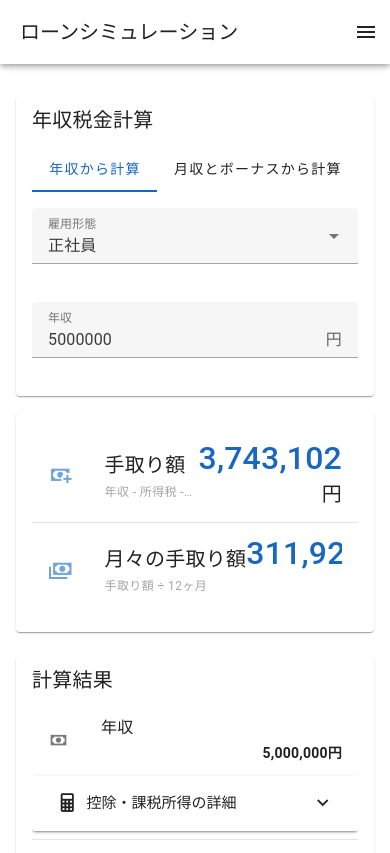
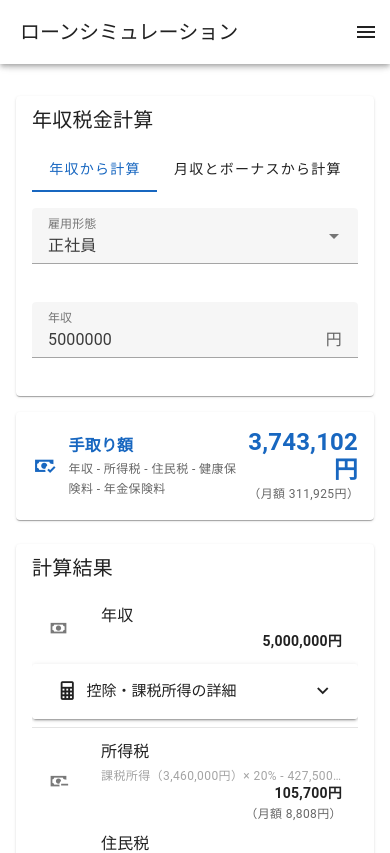
Before and after one commit to ateliee/loan-simulation, a Nuxt app in the folder nuxt/: page /tax-calculator in a window 390 px wide. Shown: the top 853 px of the page. Built offline with nearby package versions, Linux system fonts and the light colour scheme.

Commit message:
fix: layout

```diff
--- a/nuxt/components/tax-calculator/Result.vue
+++ b/nuxt/components/tax-calculator/Result.vue
@@ -265,6 +265,7 @@ const getPensionDescription = (): string => {
 
 .v-list-item-subtitle {
   min-width: 150px;
+  word-break: break-word;
 }
 
 .v-list-item-title {
@@ -276,4 +277,19 @@ const getPensionDescription = (): string => {
   font-size: 1.25rem !important;
   font-weight: 500 !important;
 }
+
+@media (max-width: 600px) {
+  .v-list-item {
+    padding: 8px 12px;
+  }
+
+  .v-list-item-subtitle {
+    min-width: 120px;
+    font-size: 0.75rem;
+  }
+
+  .text-h6 {
+    font-size: 1.1rem !important;
+  }
+}
 </style>
--- a/nuxt/components/tax-calculator/TakeHomePay.vue
+++ b/nuxt/components/tax-calculator/TakeHomePay.vue
@@ -1,45 +1,19 @@
 <template>
-  <v-card class="mt-4 take-home-pay-card">
+  <v-card class="mt-4">
     <v-card-text>
-      <v-list>
-        <v-list-item>
-          <template #prepend>
-            <v-icon color="primary" size="large">mdi-cash-plus</v-icon>
-          </template>
-          <div class="d-flex align-center justify-space-between w-100">
-            <div>
-              <v-list-item-title class="text-h6 mb-1">手取り額</v-list-item-title>
-              <v-list-item-subtitle class="text-caption text-medium-emphasis">
-                年収 - 所得税 - 住民税 - 健康保険料 - 厚生年金保険料
-              </v-list-item-subtitle>
-            </div>
-            <div class="text-right">
-              <span class="text-h4">{{ formatNumber(takeHomePay) }}</span>
-              <span class="text-h6">円</span>
-            </div>
+      <div class="d-flex align-center">
+        <v-icon color="primary" size="large" class="mr-3">mdi-cash-check</v-icon>
+        <div class="flex-grow-1">
+          <div class="text-h6 font-weight-bold text-primary">手取り額</div>
+          <div class="text-caption text-medium-emphasis">
+            年収 - 所得税 - 住民税 - 健康保険料 - 年金保険料
           </div>
-        </v-list-item>
-
-        <v-divider class="my-2" />
-
-        <v-list-item>
-          <template #prepend>
-            <v-icon color="primary" size="large">mdi-cash-multiple</v-icon>
-          </template>
-          <div class="d-flex align-center justify-space-between w-100">
-            <div>
-              <v-list-item-title class="text-h6 mb-1">月々の手取り額</v-list-item-title>
-              <v-list-item-subtitle class="text-caption text-medium-emphasis">
-                手取り額 ÷ 12ヶ月
-              </v-list-item-subtitle>
-            </div>
-            <div class="text-right">
-              <span class="text-h4">{{ formatNumber(Math.floor(takeHomePay / 12)) }}</span>
-              <span class="text-h6">円</span>
-            </div>
-          </div>
-        </v-list-item>
-      </v-list>
+        </div>
+        <div class="text-right">
+          <div class="text-h4 font-weight-bold text-primary">{{ formatNumber(takeHomePay) }}円</div>
+          <div class="text-caption text-medium-emphasis">（月額 {{ formatNumber(Math.floor(takeHomePay / 12)) }}円）</div>
+        </div>
+      </div>
     </v-card-text>
   </v-card>
 </template>
@@ -55,23 +29,21 @@ const formatNumber = (num: number): string => {
 </script>
 
 <style lang="scss" scoped>
-.take-home-pay-card {
+.v-card {
   background-color: rgb(var(--v-theme-primary-lighten-5));
-  border: 1px solid rgb(var(--v-theme-primary-lighten-3));
 }
 
-.v-list-item {
-  padding: 20px;
-}
+@media (max-width: 600px) {
+  .text-h4 {
+    font-size: 1.5rem !important;
+  }
 
-.text-h4 {
-  font-size: 2rem !important;
-  font-weight: 500 !important;
-  color: rgb(var(--v-theme-primary));
-}
+  .text-h6 {
+    font-size: 1rem !important;
+  }
 
-.text-h6 {
-  font-size: 1.25rem !important;
-  font-weight: 500 !important;
+  .text-caption {
+    font-size: 0.75rem;
+  }
 }
 </style>
```
